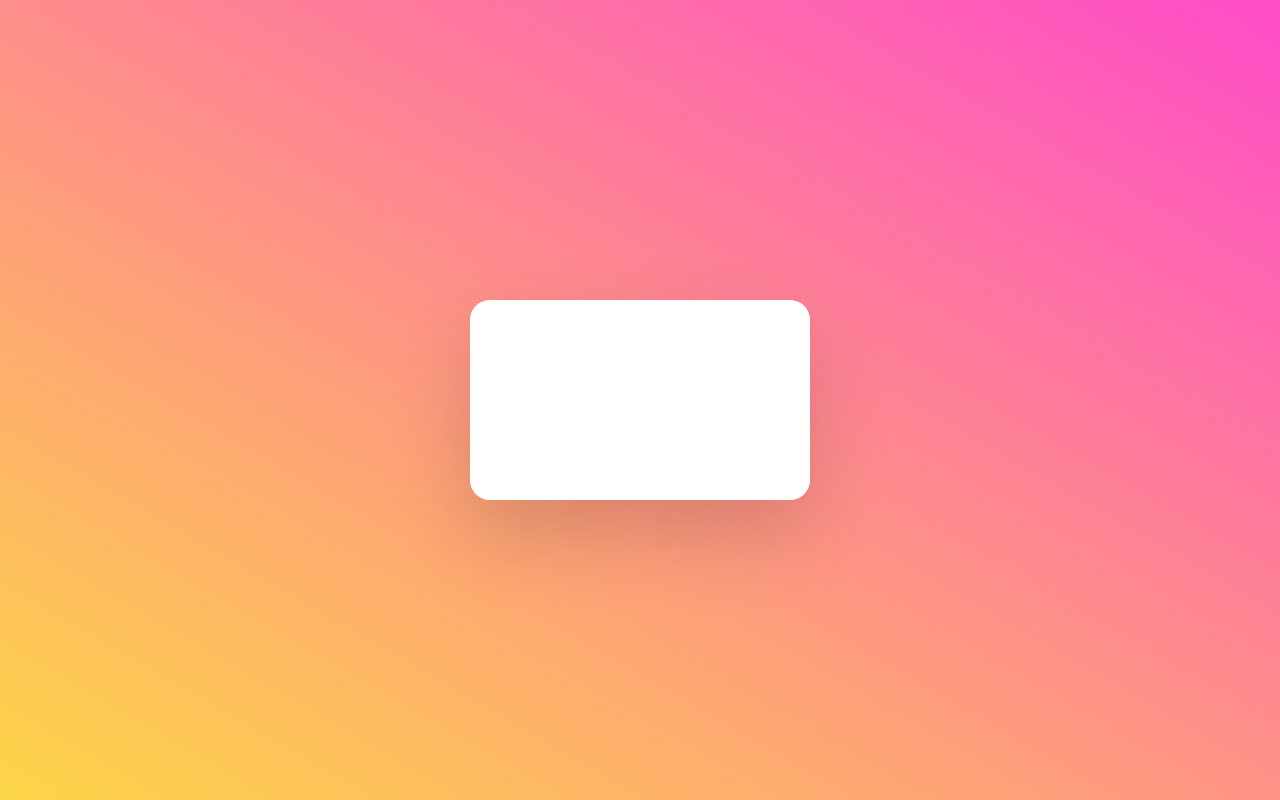
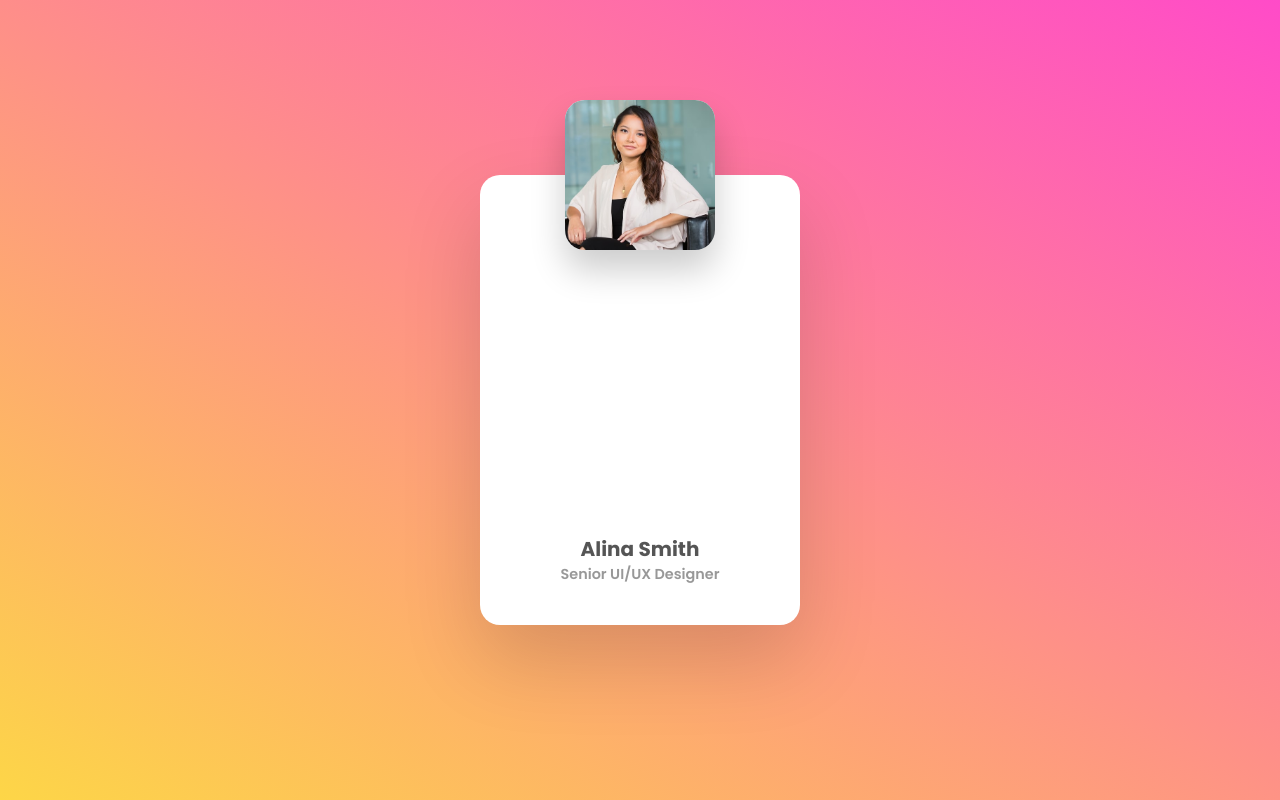
Before and after one commit to Developer-Faras/animated-profile-card, a plain HTML site: page index.html in a window 1280 px wide. Drawn offline with Linux system fonts and the light colour scheme.

Commit message:
Complete Img Design

```diff
--- a/css/style.css
+++ b/css/style.css
@@ -16,6 +16,7 @@
 body{
     width: 100%;
     height: 100%;
+    font-family: var(--font-popins);
 }
 
 .container{
@@ -32,8 +33,9 @@ body{
 
 /* Main Card Design */
 .profile-card{
-    width: 340px;
-    height: 200px;
+    width: 320px;
+    /* height: 190px; */
+    height: 450px;
     position: relative;
     background: #fff;
     border-radius: 20px;
@@ -46,4 +48,46 @@ body{
 
 .profile-card .img-box{
     width: 150px;
+    height: 150px;
+    background: #fff;
+    position: absolute;
+    left: 50%;
+    transform: translate(-50%, -50%);
+    border-radius: 20px;
+    box-shadow: 0px 20px 35px rgba(0,0,0,0.2);
+    overflow: hidden;
+    transition: all 0.4s ease;
 }
+.profile-card:hover .img-box{
+    width: 250px;
+    height: 250px;
+}
+.profile-card .img-box img{
+    width: 100%;
+    height: 100%;
+    object-fit: cover;
+    object-position: right center;
+}
+
+.profile-card .text-box{
+    width: 100%;
+    height: 100%;
+    display: flex;
+    align-items: flex-end;
+    justify-content: center;
+}
+.profile-card .text-box .details{
+    padding: 40px;
+}
+.profile-card .text-box .details h2{
+    font-size: 1.25rem;
+    line-height: 1.4rem;
+    text-align: center;
+    color: #555;
+    font-weight: 700;
+}
+.profile-card .text-box .details h2 span{
+    font-size: 0.9rem;
+    opacity: 0.6;
+    font-weight: 600;
+}
--- a/index.html
+++ b/index.html
@@ -12,8 +12,15 @@
 <body>
     <div class="container">
         <div class="profile-card">
+
             <div class="img-box">
-                <img src="" alt="">
+                <img src="./img/img.jpg" alt="">
+            </div>
+
+            <div class="text-box">
+                <div class="details">
+                    <h2>Alina Smith <br> <span class="profetion">Senior UI/UX Designer</span></h2>
+                </div>
             </div>
         </div>
     </div>
```
Also changed, not shown: img/img.jpg (added).
